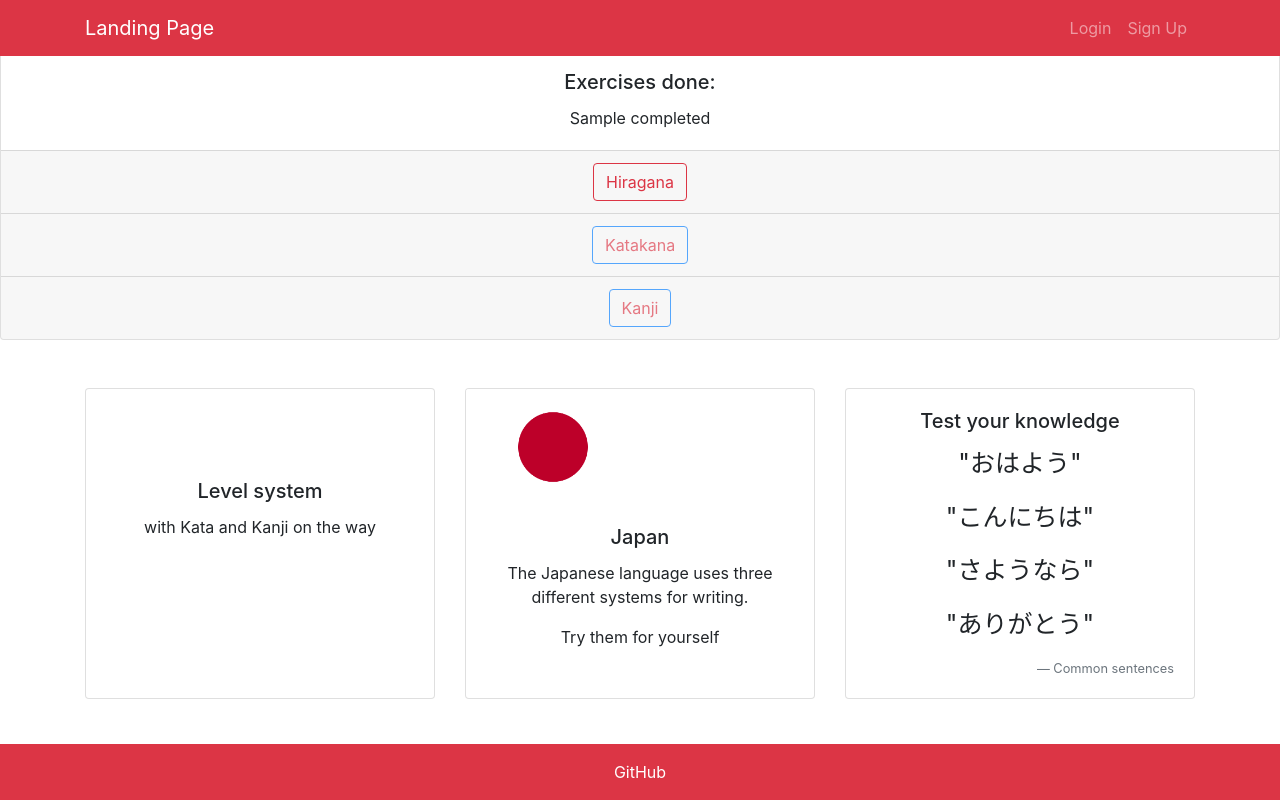
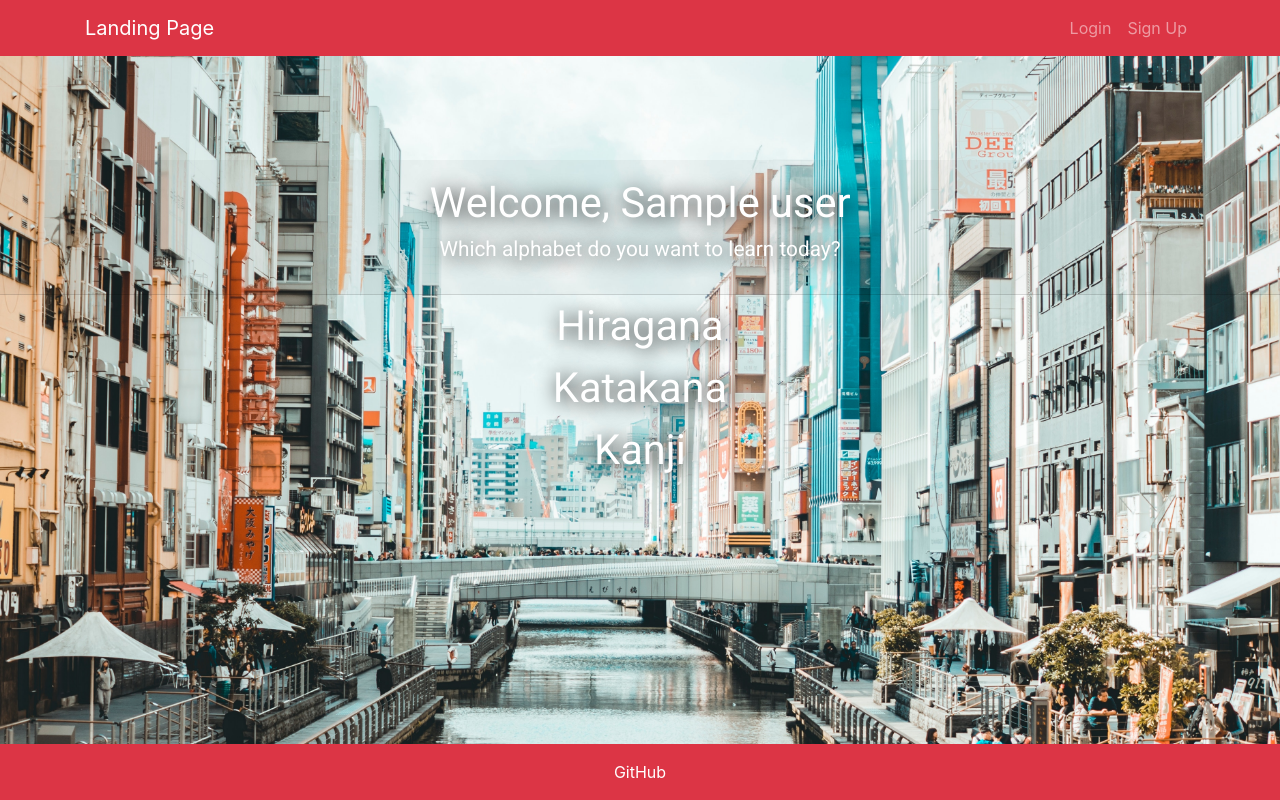
Before and after one commit to zooyl/JapaneseMemo, a Django app: template templates/home.html in a window 1280 px wide. Run offline with Django 3.2, Linux system fonts and the light colour scheme; the template is opened without the code that fills it: most values are stand-ins (such as "Sample title", 1, 10 or a date in 2020); parts of the project's set-up code (start-up, migrations or seed data) failed here and were passed over; some libraries are stand-ins or nearby versions.

Commit message:
home page rework

```diff
--- a/Hiragana/static/css/custom.css
+++ b/Hiragana/static/css/custom.css
@@ -1,4 +1,5 @@
 @import url('https://fonts.googleapis.com/css?family=Yanone+Kaffeesatz:300');
+@import url('https://fonts.googleapis.com/css?family=Roboto');
 
 .hov-border {
     padding-top: 3vh;
@@ -56,8 +57,8 @@
     background-position: center center;
     background-repeat: no-repeat;
     background-size: cover;
-    width: 100%;
-    height: 100%;
+    width: 100vw;
+    height: 100vh;
 }
 
 
@@ -96,8 +97,8 @@
     background-position: center center;
     background-repeat: no-repeat;
     background-size: cover;
-    width: 100%;
-    height: 100%;
+    width: 100vw;
+    height: 100vh;
 }
 
 .try-font-title {
@@ -113,3 +114,21 @@
     font-size: calc(2vw + 2vh);
     text-shadow: 2px 2px 20px #000000;
 }
+
+/* Home Page */
+.home-bg {
+    background-image: url("../img/osaka-uncompressed.jpg");
+    background-position: center center;
+    background-repeat: no-repeat;
+    background-size: cover;
+    width: 100vw;
+    height: 100vh;
+}
+
+.home-text {
+    font-family: 'Roboto', sans-serif;
+    color: white;
+    font-size: calc(2vw + 2vh);
+    text-shadow: 2px 2px 20px #000000;
+
+}
--- a/templates/home.html
+++ b/templates/home.html
@@ -1,60 +1,36 @@
 {% extends 'base.html' %}
 {% load static %}
 {% block content %}
-    <div class="card text-center">
-        <div class="card-header">
-            Welcome, {{ stats.user }}
+    <section class="home-bg">
+        <div class="text-center home-text" style="padding-top: 20vh">
+            <div class="card-header">
+                Welcome, {{ stats.user }}<br>
+                <p style="font-size: calc(1vh + 1vw)">Which alphabet do you want to learn today?</p>
+            </div>
+            <div>
+                <ul class="text-center list-group">
+                    <li>Hiragana</li>
+                    <li>Katakana</li>
+                    <li>Kanji</li>
+                </ul>
+            </div>
+            {#            <div class="card-body">#}
+            {#                <h5 class="card-title">Exercises done:</h5>#}
+            {#                <p class="card-text">{{ stats.completed }}</p>#}
+            {#            </div>#}
+            {#            <div class="card-footer text-muted" id="hiragana">#}
+            {#                <a href="{% url 'hiragana' %}" class="btn btn-outline-danger">Hiragana</a>#}
+            {#            </div>#}
+            {#            <div class="card-footer text-muted">#}
+            {#                <button class="btn btn-primary btn-outline-danger disabled" data-toggle="popover" data-trigger="hover"#}
+            {#                        data-content="Coming Soon">Katakana#}
+            {#                </button>#}
+            {#            </div>#}
+            {#            <div class="card-footer text-muted">#}
+            {#                <button class="btn btn-primary btn-outline-danger disabled" data-toggle="popover" data-trigger="hover"#}
+            {#                        data-content="Coming Soon">Kanji#}
+            {#                </button>#}
+            {#            </div>#}
         </div>
-        <div class="card-body">
-            <h5 class="card-title">Exercises done:</h5>
-            <p class="card-text">{{ stats.completed }}</p>
-        </div>
-        <div class="card-footer text-muted" id="hiragana">
-            <a href="{% url 'hiragana' %}" class="btn btn-outline-danger">Hiragana</a>
-        </div>
-        <div class="card-footer text-muted">
-            <button class="btn btn-primary btn-outline-danger disabled" data-toggle="popover" data-trigger="hover"
-                    data-content="Coming Soon">Katakana
-            </button>
-        </div>
-        <div class="card-footer text-muted">
-            <button class="btn btn-primary btn-outline-danger disabled" data-toggle="popover" data-trigger="hover"
-                    data-content="Coming Soon">Kanji
-            </button>
-        </div>
-    </div>
-    <br>
-    <br>
-    <div class="container">
-        <div class="card-deck">
-            <div class="card hov">
-                <div class="card-body" style="margin-top: 20%;">
-                    <h5 class="card-title" align="center">Level system</h5>
-                    <p class="card-text" align="center">with Kata and Kanji on the way</p>
-                </div>
-            </div>
-            <div class="card hov" align="center">
-                <img class="card-img-top" src="{% static 'img/flag.png' %}" alt="japan-flag"
-                     style="width: 50%;">
-                <div class="card-body">
-                    <h5 class="card-title">Japan</h5>
-                    <p class="card-text">The Japanese language uses three different systems for writing.</p>
-                    <p class="card-text">Try them for yourself</p>
-                </div>
-            </div>
-            <div class="card hov">
-                <div class="card-body">
-                    <h5 class="card-title" align="center">Test your knowledge</h5>
-                    <p class="card-text" style="font-size: 25px;" align="center">"おはよう"</p>
-                    <p class="card-text" style="font-size: 25px;" align="center">"こんにちは"</p>
-                    <p class="card-text" style="font-size: 25px;" align="center">"さようなら"</p>
-                    <p class="card-text" style="font-size: 25px;" align="center">"ありがとう"</p>
-                    <footer class="blockquote-footer" style="text-align: end">Common sentences</footer>
-                </div>
-            </div>
-        </div>
-    </div>
-    <br>
-    <br>
-    <br>
+    </section>
 {% endblock content %}
```
Also changed, not shown: JapaneseMemo/settings.py (+6 -6 lines), Hiragana/static/img/osaka-uncompressed.jpg (added).
